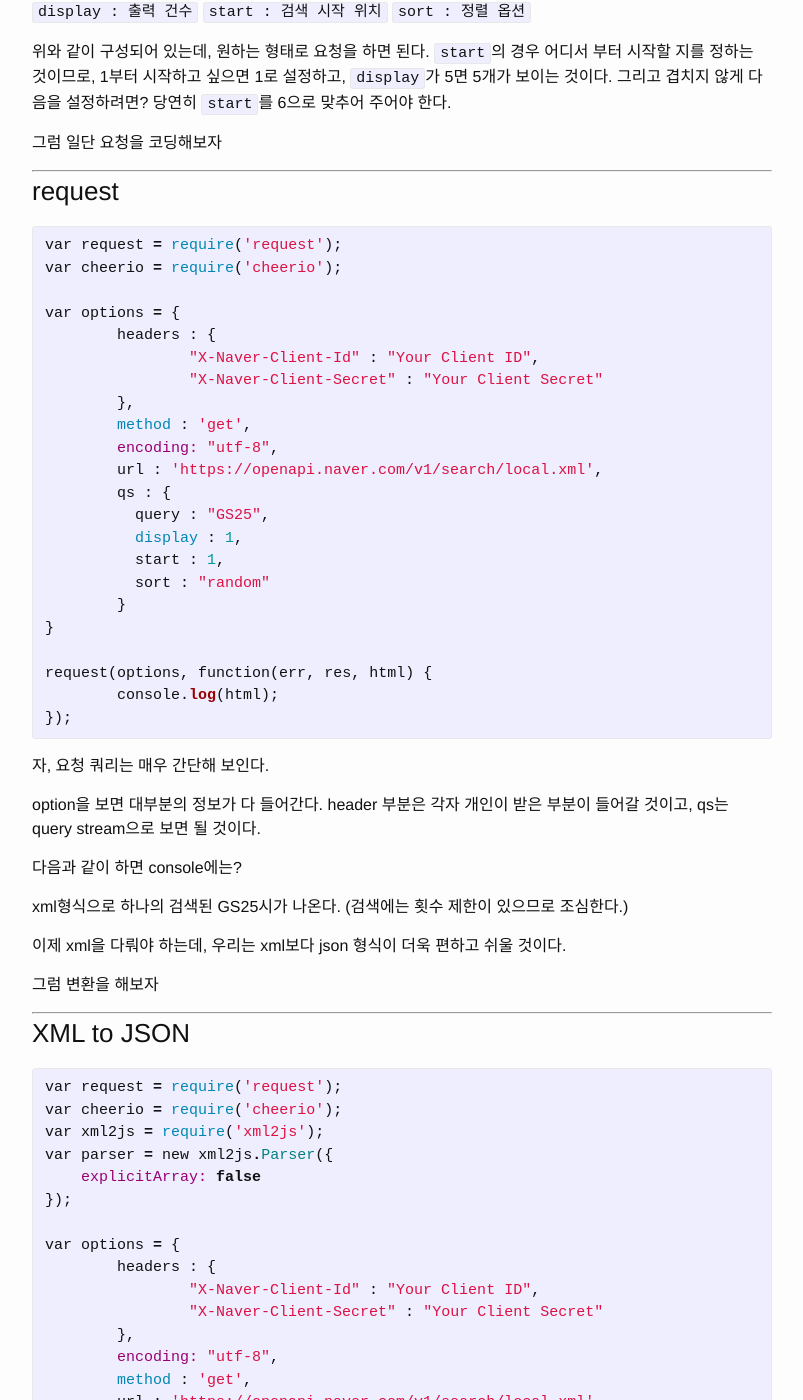
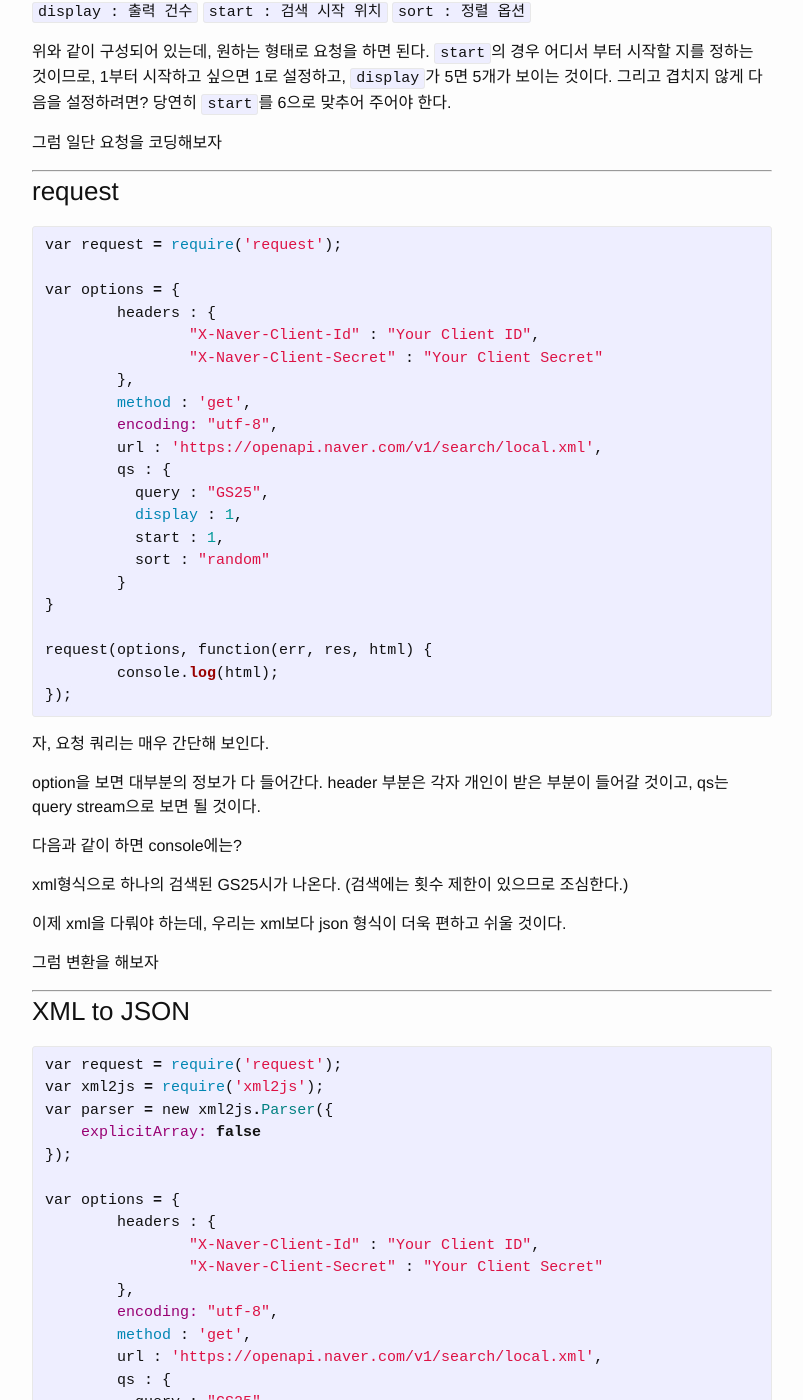
Before and after one commit to koocci/github.io, a Jekyll site: the page built from _posts/2016-06-21-nodejs-crawling-naver.md, in a window 1280 px wide and 1400 px high, scrolled down 1540 px. Shown: the whole window, without its empty margins (238-1041 px from the left). Built offline with Jekyll 4.4.1, drawn with Linux system fonts in a browser that asks for light colours.

Commit message:
node js crawling naver

```diff
--- a/_posts/2016-06-21-nodejs-crawling-naver.md
+++ b/_posts/2016-06-21-nodejs-crawling-naver.md
@@ -60,7 +60,6 @@ get으로 요청하면 XML형식으로 나온다는 것이다. 아주 직관적
 
 {% highlight ruby %}
 var request = require('request');
-var cheerio = require('cheerio');
 
 var options = {
 	headers : {
@@ -104,7 +103,6 @@ xml형식으로 하나의 검색된 GS25시가 나온다.
 
 {% highlight ruby %}
 var request = require('request');
-var cheerio = require('cheerio');
 var xml2js = require('xml2js');
 var parser = new xml2js.Parser({
     explicitArray: false
```
